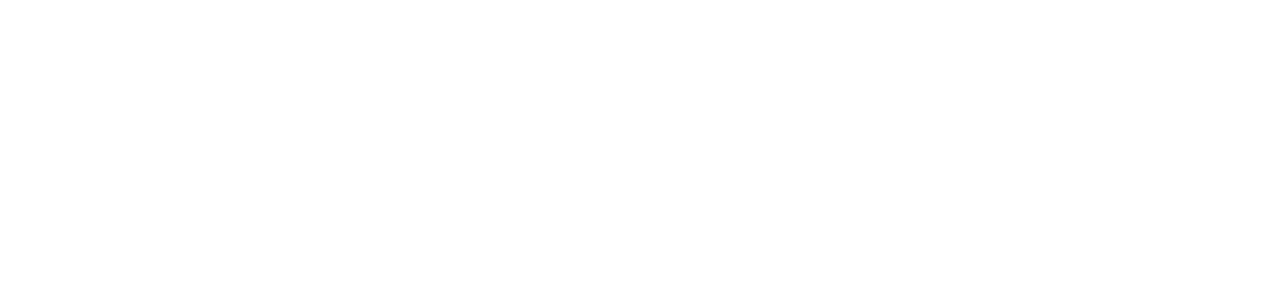
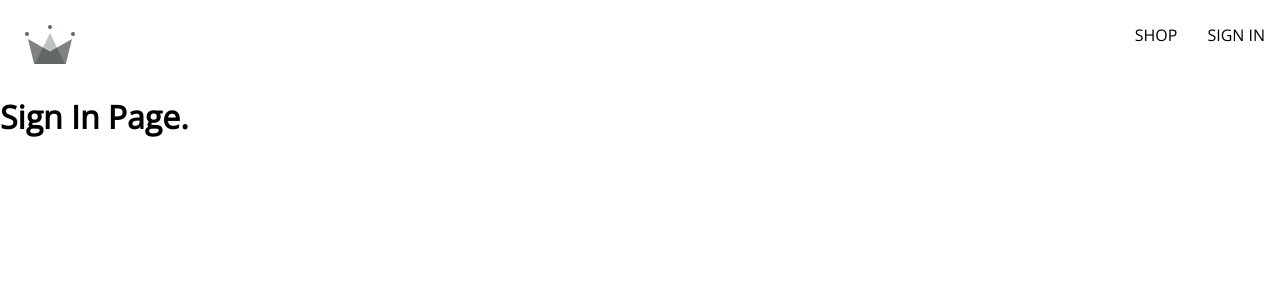
Before and after one commit to mhVxVNMwXkm9s4Ze9VASei/crwn-clothing, a React (Create React App) app: page /sign-in in a window 1280 px wide. Before the commit this address had no page. Shown: the top 300 px of the page. Built offline with nearby package versions, Linux system fonts and the light colour scheme.

Commit message:
Added Sign In component and Firebase.
Just the basics, though. Going to add an actual Sign In capability later.

```diff
--- a/package.json
+++ b/package.json
@@ -6,6 +6,7 @@
     "@testing-library/jest-dom": "^5.16.5",
     "@testing-library/react": "^13.4.0",
     "@testing-library/user-event": "^13.5.0",
+    "firebase": "^9.22.1",
     "react": "^18.2.0",
     "react-dom": "^18.2.0",
     "react-router-dom": "6",
--- a/src/App.js
+++ b/src/App.js
@@ -1,6 +1,7 @@
 import { Routes, Route, Outlet } from "react-router-dom";
 import Home from "./routes/home/home.component";
 import NavBar from "./routes/navigation/navigation.component";
+import SignIn from "./routes/sign-in/sign-in.component";
 
 const Shop = () => {
   return <h1>I am the shop page.</h1>;
@@ -12,6 +13,7 @@
       <Route path="/" element={<NavBar />}>
         <Route index element={<Home />} />
         <Route path="shop" element={<Shop />} />
+        <Route path="sign-in" element={<SignIn />} />
       </Route>
     </Routes>
   );
--- a/src/routes/navigation/navigation.component.jsx
+++ b/src/routes/navigation/navigation.component.jsx
@@ -16,6 +16,9 @@
           <Link className="navbar-link" to="/shop">
             SHOP
           </Link>
+          <Link className="navbar-link" to="/sign-in">
+            SIGN IN
+          </Link>
         </div>
       </div>
       <Outlet />
--- /dev/null
+++ b/src/routes/sign-in/sign-in.component.jsx
@@ -0,0 +1,9 @@
+const SignIn = () => {
+	return (
+		<div>
+			<h1>Sign In Page.</h1>
+		</div>
+	);
+};
+
+export default SignIn;
```
Also changed, not shown: 1 other file (tests, documents, lock files or other folders).
